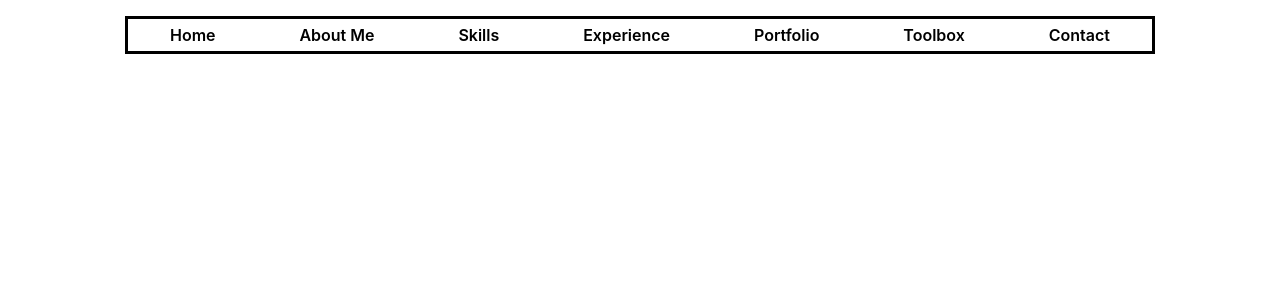
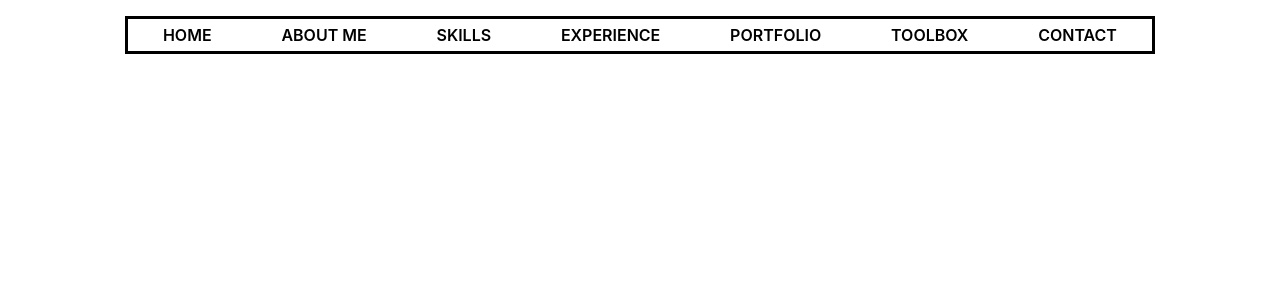
Before and after one commit to gregdusek/my-portfolio, a React (Create React App) app: page / in a window 1280 px wide. Shown: the top 300 px of the page. Built offline with nearby package versions, Linux system fonts and the light colour scheme.

Commit message:
Tested font, didn't change anything

```diff
--- a/src/Components/Navbar/index.js
+++ b/src/Components/Navbar/index.js
@@ -3,13 +3,13 @@ import './styles.css';
 const Navigate = () => {
     return (
         <div className="navbar">
-            <div className="nav-link" href="#home">Home</div>
-            <div className="nav-link" href="#about">About Me</div>
-            <div className="nav-link" href="#skills">Skills</div>
-            <div className="nav-link" href="#experience">Experience</div>
-            <div className="nav-link" href="#portfolio">Portfolio</div>
-            <div className="nav-link" href="#toolbox">Toolbox</div>
-            <div className="nav-link" href="#contact">Contact</div>
+            <div className="nav-link" href="#home">HOME</div>
+            <div className="nav-link" href="#about">ABOUT ME</div>
+            <div className="nav-link" href="#skills">SKILLS</div>
+            <div className="nav-link" href="#experience">EXPERIENCE</div>
+            <div className="nav-link" href="#portfolio">PORTFOLIO</div>
+            <div className="nav-link" href="#toolbox">TOOLBOX</div>
+            <div className="nav-link" href="#contact">CONTACT</div>
         </div>
     )
 }
```
